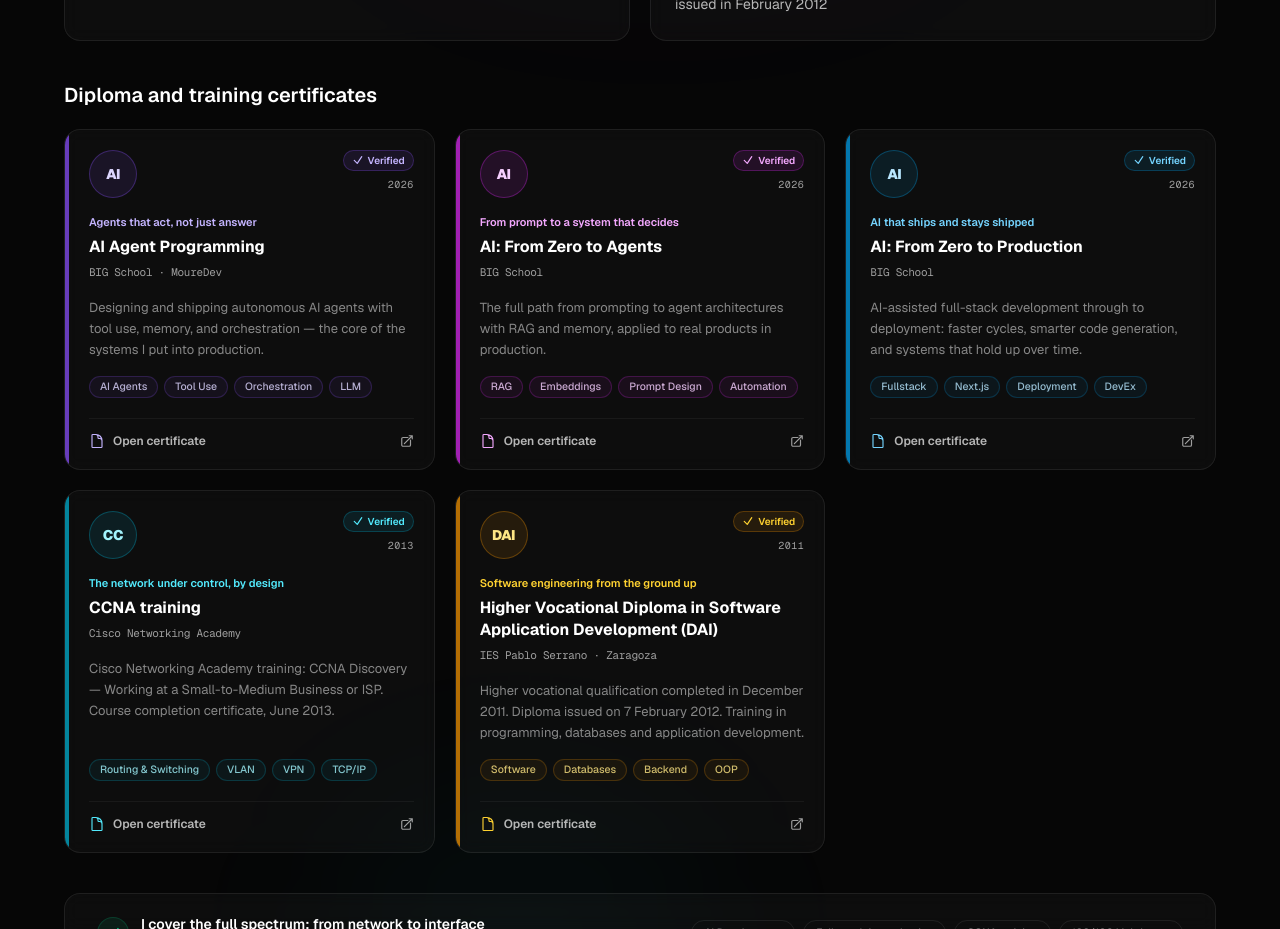
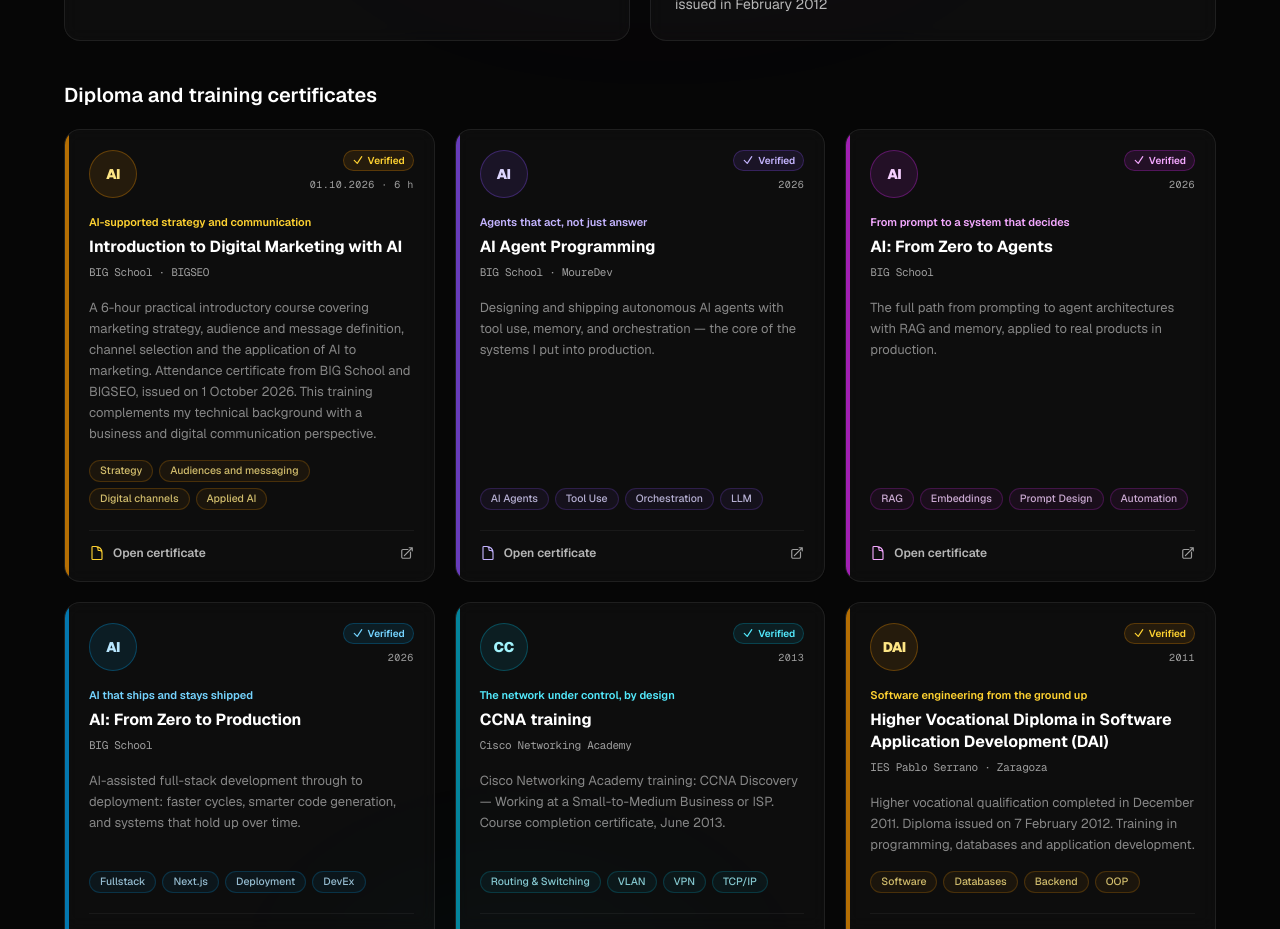
Before and after one commit to vidal-renao/vidal-pro-portfolio, a Next.js app: page /en in a window 1280 px wide. Shown: the part 2200-3129 px from the top of the page. Built offline with nearby package versions, Linux system fonts and the light colour scheme.

Commit message:
feat: add verified BIG School AI marketing certificate

```diff
--- a/components/sections/Certifications.tsx
+++ b/components/sections/Certifications.tsx
@@ -16,6 +16,7 @@
 }
 
 const credentials: Credential[] = [
+  { key: "ai_marketing", family: "amber", monogram: "AI", pdf: "/assets/certs/ai-digital-marketing.pdf" },
   { key: "ai_agentprog", family: "violet", monogram: "AI", pdf: "/assets/certs/ai-agent-programming.pdf" },
   { key: "ai_agents", family: "fuchsia", monogram: "AI", pdf: "/assets/certs/ai-zero-to-agents.pdf" },
   { key: "ai_production", family: "sky", monogram: "AI", pdf: "/assets/certs/ai-zero-to-production.pdf" },
--- a/messages/de.json
+++ b/messages/de.json
@@ -134,7 +134,18 @@
       "CCNA-Kurse",
       "100/100 Lighthouse"
     ],
-    "coursesTitle": "Diplom und Kurszertifikate"
+    "coursesTitle": "Diplom und Kurszertifikate",
+    "ai_marketing_title": "Einführung in digitales Marketing mit KI",
+    "ai_marketing_issuer": "BIG School · BIGSEO",
+    "ai_marketing_year": "01.10.2026 · 6 h",
+    "ai_marketing_meaning": "Strategie und Kommunikation mit KI-Unterstützung",
+    "ai_marketing_desc": "Praktischer Einführungskurs mit 6 Stunden zu Marketingstrategie, Zielgruppen und Botschaften, Kanalauswahl sowie dem Einsatz von KI im Marketing. Teilnahmezertifikat von BIG School und BIGSEO, ausgestellt am 1. Oktober 2026. Die Weiterbildung ergänzt mein technisches Profil um eine Perspektive auf Geschäft und digitale Kommunikation.",
+    "ai_marketing_tags": [
+      "Strategie",
+      "Zielgruppen und Botschaften",
+      "Digitale Kanäle",
+      "Angewandte KI"
+    ]
   },
   "stack": {
     "title": "Technologie-Stack",
--- a/messages/en.json
+++ b/messages/en.json
@@ -134,7 +134,18 @@
       "CCNA training",
       "100/100 Lighthouse"
     ],
-    "coursesTitle": "Diploma and training certificates"
+    "coursesTitle": "Diploma and training certificates",
+    "ai_marketing_title": "Introduction to Digital Marketing with AI",
+    "ai_marketing_issuer": "BIG School · BIGSEO",
+    "ai_marketing_year": "01.10.2026 · 6 h",
+    "ai_marketing_meaning": "AI-supported strategy and communication",
+    "ai_marketing_desc": "A 6-hour practical introductory course covering marketing strategy, audience and message definition, channel selection and the application of AI to marketing. Attendance certificate from BIG School and BIGSEO, issued on 1 October 2026. This training complements my technical background with a business and digital communication perspective.",
+    "ai_marketing_tags": [
+      "Strategy",
+      "Audiences and messaging",
+      "Digital channels",
+      "Applied AI"
+    ]
   },
   "stack": {
     "title": "Technology Stack",
--- a/messages/es.json
+++ b/messages/es.json
@@ -134,7 +134,18 @@
       "Formación CCNA",
       "100/100 Lighthouse"
     ],
-    "coursesTitle": "Diploma y certificados de formación"
+    "coursesTitle": "Diploma y certificados de formación",
+    "ai_marketing_title": "Iniciación al Marketing Digital con IA",
+    "ai_marketing_issuer": "BIG School · BIGSEO",
+    "ai_marketing_year": "01.10.2026 · 6 h",
+    "ai_marketing_meaning": "Estrategia y comunicación con apoyo de IA",
+    "ai_marketing_desc": "Curso práctico de 6 horas sobre estrategia de marketing, definición de públicos y mensajes, selección de canales y aplicación de la inteligencia artificial al marketing. Certificado de asistencia de BIG School y BIGSEO, emitido el 1 de octubre de 2026. Una formación que complementa mi perfil técnico con una perspectiva de negocio y comunicación digital.",
+    "ai_marketing_tags": [
+      "Estrategia",
+      "Públicos y mensajes",
+      "Canales digitales",
+      "IA aplicada"
+    ]
   },
   "stack": {
     "title": "Stack Tecnológico",
```
Also changed, not shown: 1 other file (tests, documents, lock files or other folders).
